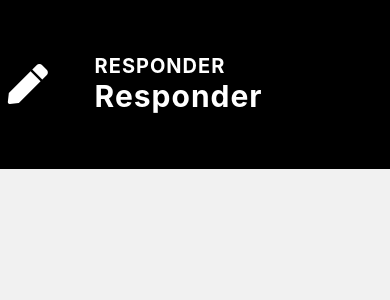
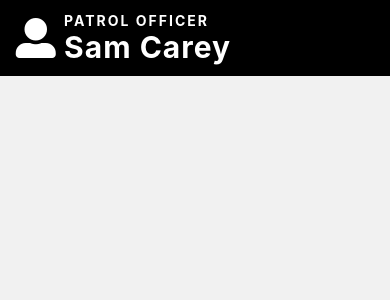
Before and after one commit to samEcarey/demo-expo-app, a React Native app: screen / in a window 390 px wide. Shown: the top 300 px of the page. Built offline with nearby package versions, Linux system fonts and the light colour scheme.

Commit message:
completed component

```diff
--- a/App.js
+++ b/App.js
@@ -2,6 +2,7 @@ import {StatusBar} from 'expo-status-bar';
 import React, {useState} from 'react';
 import {StyleSheet, Text, View, TouchableOpacity} from 'react-native';
 import {TouchableButton, Someotherbutotn, Card, Header} from './components'
+import FontAwesome5 from "react-native-vector-icons/FontAwesome5";
 
 export default function App() {
 // state
@@ -21,10 +22,12 @@ export default function App() {
             {/*    textColor={'white'}>*/}
 
             <Header
-                height={'20%'}
-            text={'Responder'}
-            textColor={'white'}
-            />
+            headerText={'Sam Carey'}
+            subText={'patrol officer'}
+icon={'user-alt'}
+            >
+
+            </Header>
 
             {/*    <TouchableButton*/}
             {/*        onPress={() => {*/}
--- a/components/Header.js
+++ b/components/Header.js
@@ -5,46 +5,70 @@ import FontAwesome5 from 'react-native-vector-icons/FontAwesome5';
 export const Header = (props) => {
     console.log('props->', props)
     return (
+        <>
             <View style={{
-            height: '20%',
-            backgroundColor: 'black',
-            justifyContent: 'center'
+                height: `${props.height}%`,
+                backgroundColor: props.color,
+                justifyContent: 'flex-end',
+                alignItems: props.alignment,
+                padding: '3%',
             }}>
                 <View style={{
-                display: 'flex',
-                flexDirection: 'row'
+                    flexDirection: 'row',
+                    alignItems: 'center'
                 }}>
-                <View style={{padding: '2%'}}><FontAwesome5 name={'pen'} size={40} color={'white'}
-                                                            float={'left'}/></View>
-                <View style={{paddingLeft: '10%'}}>
-                    <Text style={styles = {
+                    {/*ICON*/}
+                    {props.icon && (props.alignment === 'flex-start' || props.alignment === 'center') &&
+                    (props.onPress ?
+                        <TouchableOpacity onPress={props.onPress} style={{padding: '2%', marginRight: '2%'}}>
+                            <FontAwesome5 name={props.icon} size={40} color={props.textColor}/>
+                        </TouchableOpacity> : <View style={{padding: '2%', marginRight: '2%'}}>
+                            <FontAwesome5 name={props.icon} size={40} color={props.textColor}/>
+                        </View>)}
+                    <View>
+                        {/*SUBTEXT*/}
+                        {props.subText && <Text style={{
                             fontWeight: 'bold',
-                        fontSize: 20,
+                            textAlign: props.alignment === 'center' ? 'center' : props.alignment === 'flex-end' ? 'right' : 'left',
+                            color: props.textColor,
+                            letterSpacing: 2,
+                        }}>{props.subText.toUpperCase()}</Text>}
+                        {props.headerText && <Text style={{
+                            fontWeight: 'bold',
+                            fontSize: 30,
                             color: props.textColor,
                             letterSpacing: 1,
-                        display: 'inline'
-                    }}>{props.text.toUpperCase()}</Text>
-
-                    <Text style={styles = {
+                        }}>{props.headerText}</Text>}
+                        {props.footerText && <Text style={{
                             fontWeight: 'bold',
-                        fontSize: 30,
-                        // color: props.textColor,
+                            textAlign: props.alignment === 'center' ? 'center' : props.alignment === 'flex-end' ? 'right' : 'left',
                             color: props.textColor,
-                        letterSpacing: 1,
-                    }}>{props.text}</Text>
+                            letterSpacing: 2,
+                        }}>{props.footerText.toUpperCase()}</Text>}
+                    </View>
+                    {props.alignment === 'flex-end' &&
+                    <View style={{padding: '2%', marginRight: '2%'}}><FontAwesome5 name={props.icon}
+                                                                                   size={props.iconSize}
+                                                                                   color={props.textColor}
+                    /></View>}
                 </View>
             </View>
-        </View>)
+            <View style={{width: "100%", alignItems: props.alignment}}>
+                {props.children}
+            </View>
+        </>
+    )
 }
-
-let styles = StyleSheet.create({
-    header: {
-        width: '100%',
-        height: '20%',
-        backgroundColor: 'black',
-        flexDirection: 'row',
-    },
-})
-
-
-// {/*<FontAwesome5 name={'pen'} size={50}/>*/}
+// DEFAULTS
+Header.defaultProps = {
+    textColor: 'white',
+    color: 'black',
+    headerText: false,
+    subText: false,
+    height: '15%',
+    icon: false,
+    alignment: 'flex-start',
+    onPress: false,
+    footerText: false,
+    iconSize: 30
+}
```
Lines whose indentation alone changed are shown as unchanged.
